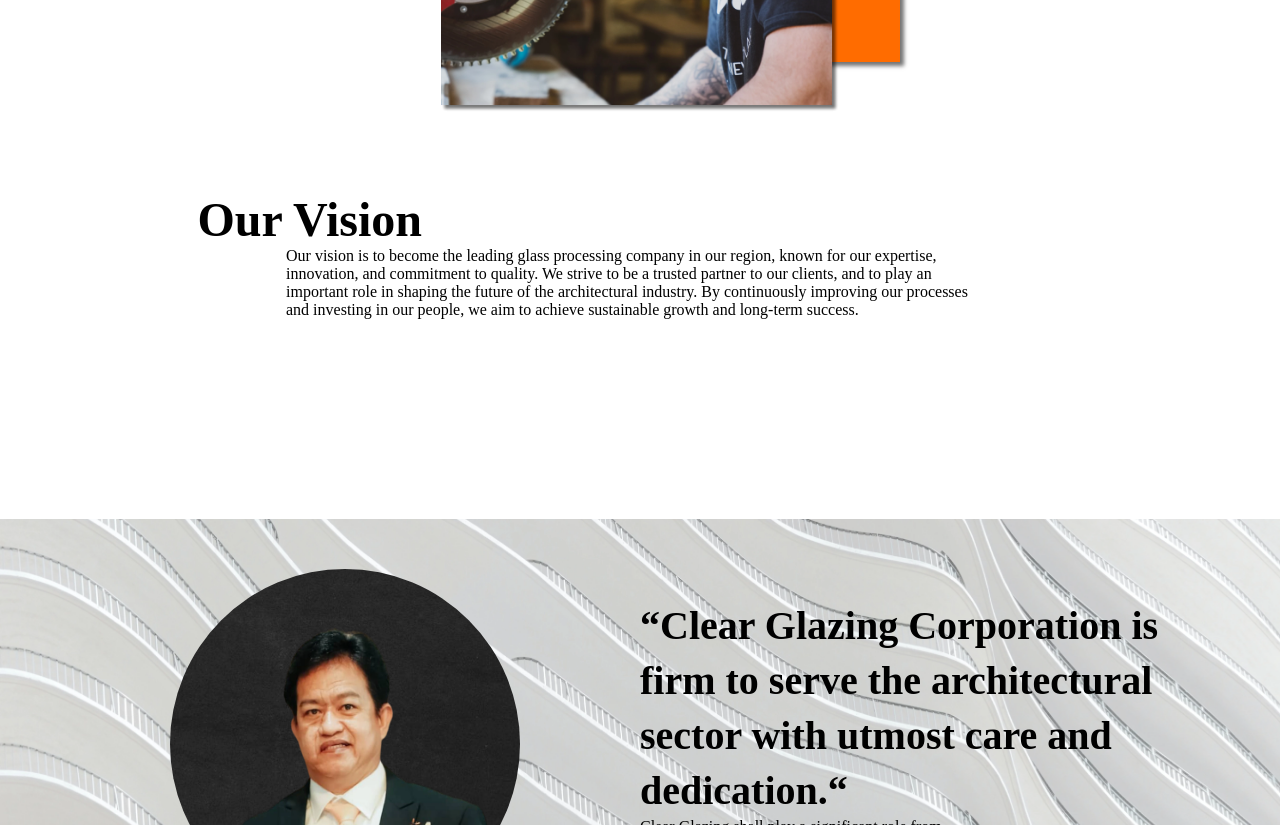
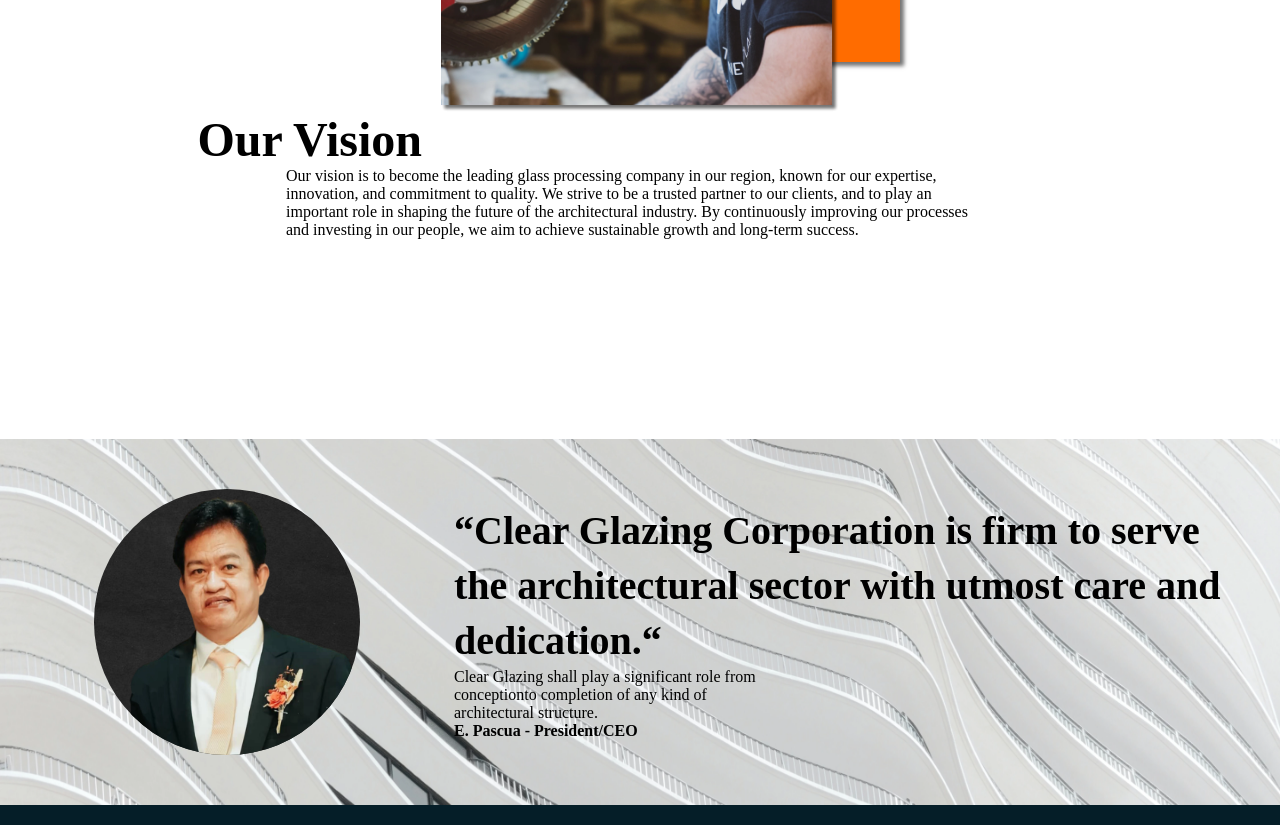
Before and after one commit to patrick23-commits/Clear-Glazing-Corporation, a plain HTML site: page about.html in a window 1280 px wide. Shown: the part 3737-4562 px from the top of the page. Drawn offline with Linux system fonts and the light colour scheme; a web font is replaced by a local one.

Commit message:
- fixed : Responsiveness in about page

```diff
--- a/assets/css/about.css
+++ b/assets/css/about.css
@@ -224,6 +224,7 @@ section#testimonials  > #professionals-descriptions {
     padding-top: 200px;
     padding-bottom: 3rem;
     z-index: 10;
+    flex-wrap: wrap;
 }
 section#testimonials > #professionals-descriptions > div  p {
     font-family:  SairaCondensed-Light;
@@ -247,7 +248,7 @@ section#vision-and-mission {
     display: flex;
     flex-direction: column;
     align-items: center;
-
+    row-gap: 5rem;
 }
 section#vision-and-mission img{
     height: 300px;
@@ -261,7 +262,7 @@ section#vision-and-mission > section {
     justify-content: center;
     flex-wrap: wrap;
     margin-bottom: 50px;
-    gap: 5rem;
+    column-gap: 5rem;
 }
 section#vision-and-mission section > * {
     flex-basis: 50%;
@@ -333,13 +334,16 @@ section#ceo-quote {
     background-image: url(../images/bg_ceo.webp);
     background-size: cover;
     background-repeat: no-repeat;
-    display: grid;
-    grid-template-columns: repeat(2, 1fr);
+    display: flex;
+    justify-content: center;
     padding: 50px;
+    flex-wrap: wrap;
+    gap: 50px;
 }
 
 section#ceo-quote img{
-    height: 300px; width: 300px;
+    width: 100%;
+    aspect-ratio: 1;
 }
 section#ceo-quote h2{
     font-family: Trirong-ExtraLight-Italic;
@@ -358,19 +362,24 @@ section#ceo-quote div > p:last-child {
 section#ceo-quote > div {
     display: flex;
     justify-content: center;
+    flex-grow: 0;
+    flex-basis: 30%;
 }
 section#ceo-quote > div:last-child  {
     flex-direction: column;
+    flex-grow: 2;
 }
 section#ceo-quote > div:first-child > div {
     background-image: url(../images/bd_profile.webp);
     background-size: cover;
     background-repeat: no-repeat;
-    width: 350px;
-    height: 350px;
-    display: flex;
-    justify-content: center;
+    width: 75%;
+    min-width: 250px;
+    min-height: 250px;
     border-radius: 50%;
     overflow: hidden;
-    align-items: flex-end;
+    align-self: center;
+
+    display: flex;
+    align-items: end;
 }
```
Also changed, not shown: assets/css/index.css (+6 -4 lines), assets/css/services.css (+7 -4 lines).
